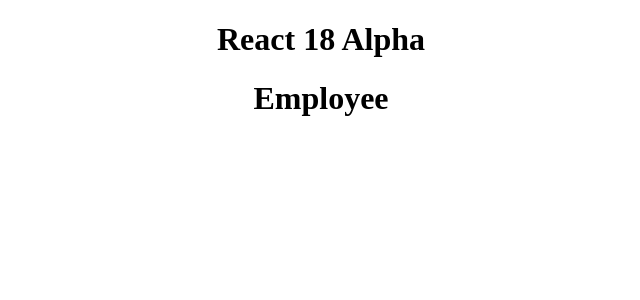
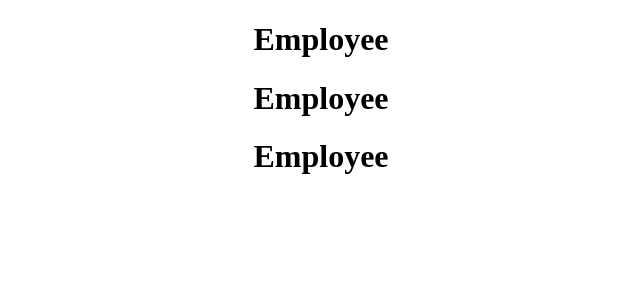
Before and after one commit to brian-ambani/react-projects, a React (Create React App) app in the folder website-2/: page / in a window 1280 px wide. Shown: the top 300 px of the page, without its empty margins (319-959 px from the left). Built offline with nearby package versions, Linux system fonts and the light colour scheme.

Commit message:
working with components

```diff
--- a/website-2/src/App.js
+++ b/website-2/src/App.js
@@ -2,10 +2,18 @@ import "./App.css";
 import Employee from "./components/Employee";
 
 function App() {
+  const ShowEmpoloyees = true;
   return (
     <div className="App">
-      <h1>React 18 Alpha</h1>
-      <Employee />
+      {ShowEmpoloyees ? (
+        <>
+          <Employee />
+          <Employee />
+          <Employee />
+        </>
+      ) : (
+        <p>There are no employees</p>
+      )}
     </div>
   );
 }
```
